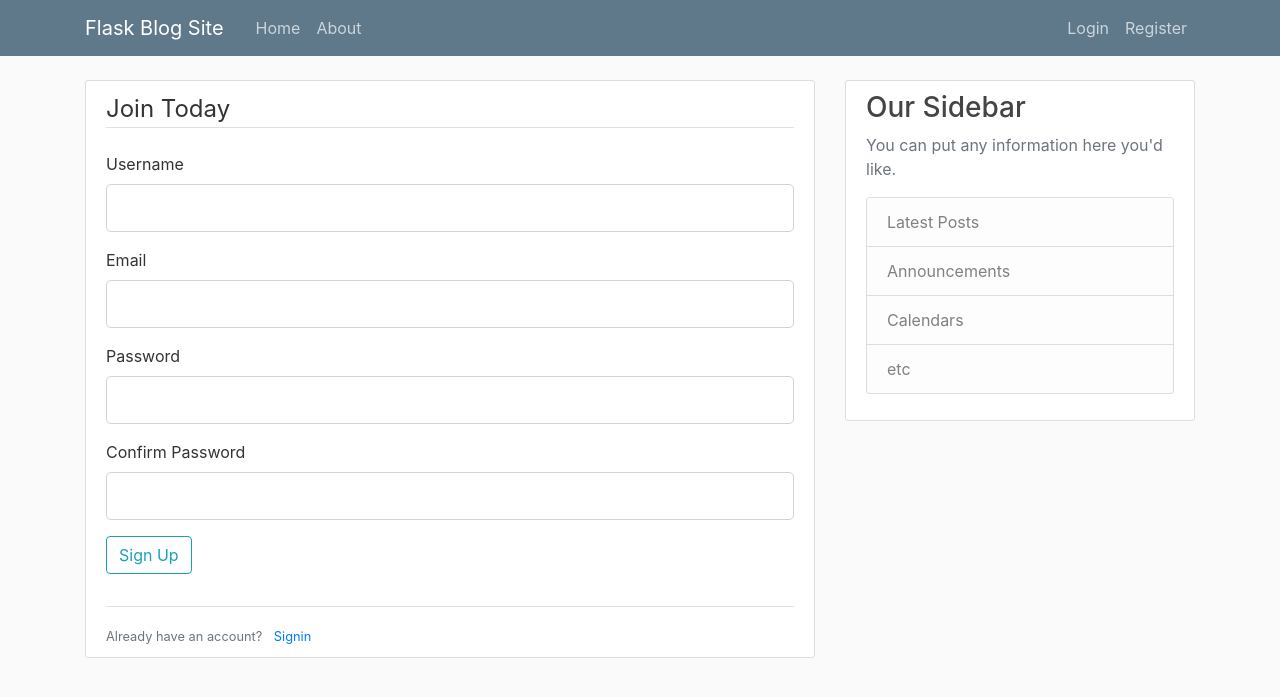
After one commit to mr-teslaa/BlogSite-FLASK, a Flask app: page /registration in a window 1280 px wide. The commit adds this page. Shown: the top 697 px of the page. Run offline with Flask 2, Linux system fonts and the light colour scheme; some libraries are stand-ins or nearby versions.

Commit message:
day 3 - create and validatign registration form

```diff
--- a/flaskblog.py
+++ b/flaskblog.py
@@ -1,8 +1,11 @@
-#importing necessary module
+#   importing necessary module
 from flask import Flask
 from flask import render_template
 from flask import url_for
 
+#   import form class
+from forms import RegistrationForm
+from forms import LoginForm
 
 posts =[
     {
@@ -15,20 +18,36 @@
         'author': 'sefuda',
         'title': 'second post',
         'content': 'no more youtube. use protonmail.com',
-        'date_posted': '01 July 2020'
+        'date_posted': '28 July 2020'
     }
 ]
 
 
-#passing flask engine through 'app' variable
+#   passing flask engine through 'app' variable
 app = Flask(__name__)
 
-#default route
+#   generate a secret key for forms
+app.config['SECRET_KEY'] = '94692de71c05d2759ecc4bfd5d5ec4f0'
+
+#   default route
 @app.route('/')
 @app.route('/home')
 def index():
     return render_template('index.html', posts=posts)
 
+#   registration route
+@app.route('/registration', methods=['GET', 'POST'])
+def registration():
+    form = RegistrationForm()
+    return render_template('registar.html', form=form, title='Registration')
+
+#   login route
+@app.route('/login')
+def login():
+    form = LoginForm()
+    return render_template('login.html', form=form, title='Login')
+
+#   about route
 @app.route('/about')
 def about():
     return render_template('about.html', title="About Us")
--- a/forms.py
+++ b/forms.py
@@ -1,7 +1,8 @@
 from flask_wtf import FlaskForm
 from wtforms import StringField
-from wtfroms import PasswordField
-from wtfroms import SubmitField
+from wtforms import PasswordField
+from wtforms import SubmitField
+from wtforms import BooleanField
 
 from wtforms.validators import DataRequired
 from wtforms.validators import Length
@@ -11,8 +12,8 @@
 
 
 
-
-Class RegistrationForm(FlaskForm):
+# registration form
+class RegistrationForm(FlaskForm):
 
     username = StringField(
         'Username',
@@ -45,4 +46,30 @@
         ]
     )
 
-    submit = SubmitField('Sign Up')
+    submit = SubmitField( 'Sign Up' )
+
+
+
+
+#   login form
+class LoginForm(FlaskForm):
+
+    email = StringField(
+        'Email Address',
+        validators = [
+            DataRequired(),
+            Email()
+        ]
+    )
+
+    password = StringField(
+        'Password',
+        validators = [
+            DataRequired(),
+
+        ]
+    )
+
+    remember = BooleanField( 'Remember Me' )
+
+    login = SubmitField( 'Login' )
--- /dev/null
+++ b/templates/registar.html
@@ -0,0 +1,50 @@
+{% extends 'root.html' %}
+
+{% block content %}
+    <div class="content-section">
+
+        <form action="" method="post">
+            {{ form.hidden_tag() }}
+
+            <fieldset class="form-group">
+
+                <legend class="border-bottom mb-4"> Join Today </legend>
+
+                <div class="form-group">
+                    {{ form.username.label(class="form-control-label") }}
+                    {{ form.username(class="form-control form-control-lg") }}
+                </div>
+
+                <div class="form-group">
+                    {{ form.email.label(class="form-control-label") }}
+                    {{ form.email(class="form-control form-control-lg") }}
+                </div>
+
+                <div class="form-group">
+                    {{ form.password.label(class="form-control-label") }}
+                    {{ form.password(class="form-control form-control-lg") }}
+                </div>
+
+                <div class="form-group">
+                    {{ form.confirm_password.label(class="form-control-label") }}
+                    {{ form.confirm_password(class="form-control form-control-lg") }}
+                </div>
+
+                <div class="form-group">
+                    {{ form.submit(class="btn btn-outline-info") }}
+                </div>
+
+            </fieldset>
+
+        </form>
+
+
+
+        <div class="border-top pt-3">
+            <small class="text-muted">
+                Already have an account? <a class="ml-2" href=" {{ url_for('login') }} "> Signin </a>
+            </small>
+        </div>
+
+    </div>
+{% endblock %}
--- a/templates/root.html
+++ b/templates/root.html
@@ -10,7 +10,7 @@
     <meta name="viewport" content="width=device-width, initial-scale=1.0">
 
     {% if title %}
-        <title> Flask Blog - {{ title }} </title>
+        <title> Flask Blog Site - {{ title }} </title>
     {% else %}
         <title> Flask Blog </title>
     {% endif %}
@@ -31,7 +31,7 @@
 
             <div class="container">
 
-                <a class="navbar-brand mr-4" href="/">Flask Blog</a>
+                <a class="navbar-brand mr-4" href="/"> Flask Blog Site </a>
 
                 <button class="navbar-toggler" type="button" data-toggle="collapse" data-target="#navbarToggle" aria-controls="navbarToggle" aria-expanded="false" aria-label="Toggle navigation">
                 <span class="navbar-toggler-icon"></span>
```
Also changed, not shown: templates/login.html (added).
